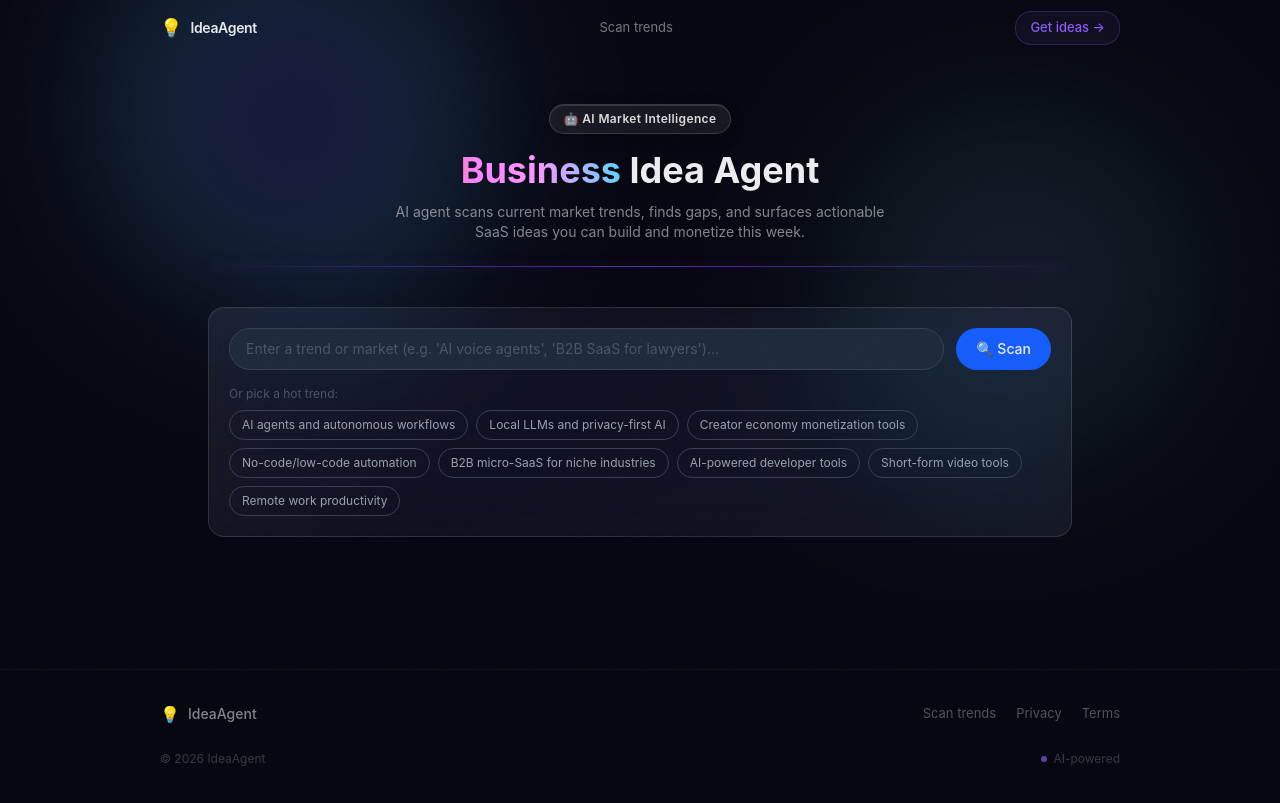
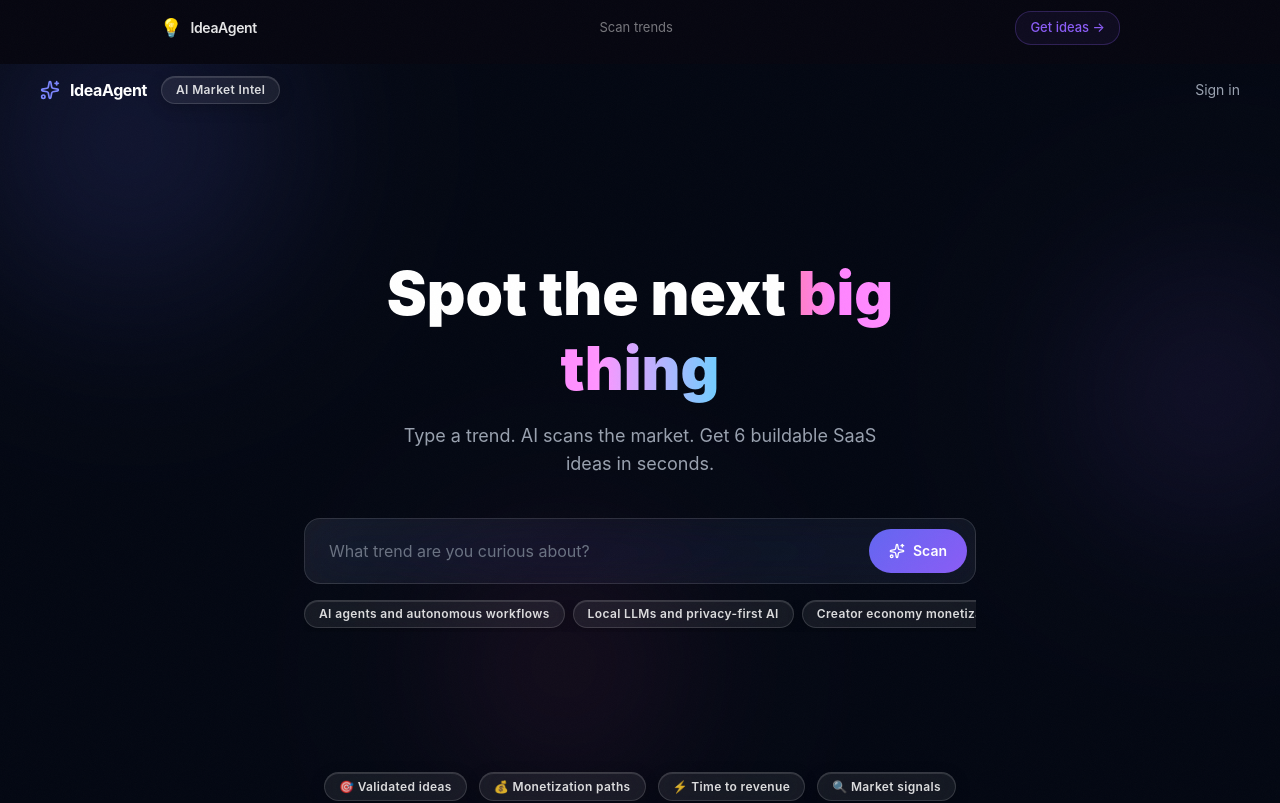
Before and after one commit to infosiva/idea-agent, a Next.js app: page / in a window 1280 px wide. Shown: the top 803 px of the page. Built offline with nearby package versions, Linux system fonts and the light colour scheme.

Commit message:
design: conversational hero archetype — chat-style hero, iridescent headline, liquid blobs

```diff
--- a/app/page.tsx
+++ b/app/page.tsx
@@ -1,6 +1,7 @@
 'use client'
 
 import { useState } from 'react'
+import { Sparkles } from 'lucide-react'
 import { BusinessIdea, TrendReport } from '@/lib/trendScanner'
 
 const SEED_TRENDS = [
@@ -118,63 +119,75 @@ export default function Home() {
   }
 
   return (
-    <div className="max-w-4xl mx-auto px-4 py-10 relative">
-      {/* Noise overlay */}
+    <div className="min-h-screen bg-gray-950 text-white relative overflow-x-hidden">
       <div className="noise-overlay" aria-hidden="true" />
 
-      {/* Liquid blobs */}
-      <div className="liquid-blob liquid-blob-1" style={{ top: '-150px', left: '-100px', width: '400px', height: '400px' }} aria-hidden="true" />
-      <div className="liquid-blob liquid-blob-2" style={{ top: '50px', right: '-100px', width: '350px', height: '350px' }} aria-hidden="true" />
+      <div className="liquid-blob liquid-blob-1" style={{ top: '-180px', left: '-120px', width: '500px', height: '500px', background: 'radial-gradient(circle, #6366f1 0%, transparent 70%)' }} aria-hidden="true" />
+      <div className="liquid-blob liquid-blob-2" style={{ top: '120px', right: '-140px', width: '420px', height: '420px', background: 'radial-gradient(circle, #8b5cf6 0%, transparent 70%)' }} aria-hidden="true" />
+      <div className="liquid-blob liquid-blob-3" style={{ bottom: '10%', left: '30%', width: '360px', height: '360px', background: 'radial-gradient(circle, #ec4899 0%, transparent 70%)' }} aria-hidden="true" />
 
-      {/* Header */}
-      <div className="mb-10 text-center relative z-10">
-        <div className="pill-glass mx-auto mb-4 w-fit">🤖 AI Market Intelligence</div>
-        <h1 className="text-3xl md:text-4xl font-bold mb-3 reveal-3d">
-          <span className="text-iridescent">Business</span> Idea Agent
+      <nav className="relative z-20 flex items-center justify-between px-6 md:px-10" style={{ height: '52px' }}>
+        <div className="flex items-center gap-2.5">
+          <Sparkles className="w-5 h-5 text-indigo-400" />
+          <span className="font-bold text-base tracking-tight">IdeaAgent</span>
+          <span className="pill-glass text-xs ml-1">AI Market Intel</span>
+        </div>
+        <a href="#" className="text-sm text-gray-400 hover:text-white transition-colors">Sign in</a>
+      </nav>
+
+      <section className="relative z-10 flex flex-col items-center justify-center min-h-[85vh] px-4 pt-6 pb-12">
+        <div className="w-full max-w-2xl text-center mb-10">
+          <h1 className="text-4xl md:text-6xl font-black leading-tight mb-4">
+            Spot the next{' '}
+            <span className="text-iridescent">big thing</span>
           </h1>
-        <p className="text-white/50 text-sm max-w-lg mx-auto reveal stagger-1">
-          AI agent scans current market trends, finds gaps, and surfaces actionable SaaS ideas you can build and monetize this week.
+          <p className="text-gray-400 text-base md:text-lg max-w-lg mx-auto">
+            Type a trend. AI scans the market. Get 6 buildable SaaS ideas in seconds.
           </p>
-        <div className="glow-line mt-6 reveal stagger-2" />
         </div>
 
-      {/* Input */}
-      <div className="glass-liquid p-5 mb-6 space-y-4 relative z-10 reveal stagger-2">
-        <div className="flex gap-3">
+        <div className="w-full max-w-2xl space-y-4">
+          <div className="glass-liquid rounded-2xl p-2 flex items-center gap-2">
             <input
               value={trend}
               onChange={e => setTrend(e.target.value)}
               onKeyDown={e => e.key === 'Enter' && !loading && scan()}
-            placeholder="Enter a trend or market (e.g. 'AI voice agents', 'B2B SaaS for lawyers')..."
-            className="flex-1 bg-gray-800 border border-gray-700 rounded-xl px-4 py-2.5 text-sm focus:outline-none focus:border-blue-500 placeholder-gray-600"
+              placeholder="What trend are you curious about?"
+              className="flex-1 bg-transparent px-4 py-3 text-sm md:text-base focus:outline-none placeholder-gray-500"
             />
             <button
               onClick={() => scan()}
               disabled={loading}
-            className="bg-blue-600 hover:bg-blue-500 disabled:opacity-50 px-5 py-2.5 rounded-xl font-medium text-sm transition-colors whitespace-nowrap"
+              style={{ background: 'linear-gradient(135deg, #6366f1, #8b5cf6)' }}
+              className="shrink-0 disabled:opacity-50 px-5 py-3 rounded-xl font-semibold text-sm transition-all hover:opacity-90 whitespace-nowrap flex items-center gap-2"
             >
-            {loading ? '⏳ Scanning...' : '🔍 Scan'}
+              <Sparkles className="w-4 h-4" />
+              {loading ? 'Scanning...' : 'Scan'}
             </button>
           </div>
 
-        {/* Seed trends */}
-        <div>
-          <p className="text-xs text-gray-600 mb-2">Or pick a hot trend:</p>
-          <div className="flex flex-wrap gap-2">
+          <div className="flex gap-2 overflow-x-auto pb-1 scrollbar-hide">
             {SEED_TRENDS.map(t => (
               <button
                 key={t}
                 onClick={() => { setTrend(t); scan(t) }}
                 disabled={loading}
-                className="text-xs border border-gray-700 hover:border-blue-600 text-gray-400 hover:text-white px-3 py-1.5 rounded-full transition-colors disabled:opacity-40"
+                className="pill-glass shrink-0 text-xs disabled:opacity-40 transition-all hover:scale-105"
               >
                 {t}
               </button>
             ))}
           </div>
         </div>
-      </div>
+      </section>
 
+      <section className="relative z-10 flex justify-center gap-3 flex-wrap px-4 pb-16 -mt-6">
+        {['🎯 Validated ideas', '💰 Monetization paths', '⚡ Time to revenue', '🔍 Market signals'].map(label => (
+          <span key={label} className="pill-glass text-sm">{label}</span>
+        ))}
+      </section>
+
+      <div className="relative z-10 max-w-4xl mx-auto px-4 pb-20">
         {error && (
           <div className="bg-red-900/30 border border-red-500/30 rounded-xl p-4 text-red-400 text-sm mb-6">
             {error}
@@ -184,16 +197,15 @@ export default function Home() {
         {loading && (
           <div className="text-center py-20 space-y-3">
             <div className="text-4xl animate-pulse">🤖</div>
-          <p className="text-gray-400 text-sm">Agent scanning market signals, Reddit, App Store gaps...</p>
+            <p className="text-gray-400 text-sm">Scanning market signals...</p>
           </div>
         )}
 
-      {/* Report */}
         {report && (
           <div className="space-y-6">
-          <div className="bg-blue-900/20 border border-blue-800/40 rounded-2xl p-5">
+            <div className="glass-liquid rounded-2xl p-5">
               <div className="flex items-center justify-between mb-2">
-              <h2 className="font-bold text-blue-300">📡 Trend: {report.trend}</h2>
+                <h2 className="font-bold text-indigo-300">📡 Trend: {report.trend}</h2>
                 <span className="text-xs text-gray-500">{report.date}</span>
               </div>
               <p className="text-sm text-gray-300 mb-3"><span className="text-yellow-400">⚡ Why now: </span>{report.whyNow}</p>
@@ -214,7 +226,9 @@ export default function Home() {
               </h3>
               <div className="grid md:grid-cols-2 gap-4">
                 {report.ideas?.sort((a, b) => b.score - a.score).map((idea, i) => (
-                <IdeaCard key={i} idea={idea} />
+                  <div key={i} className="reveal-3d">
+                    <IdeaCard idea={idea} />
+                  </div>
                 ))}
               </div>
             </div>
@@ -222,12 +236,13 @@ export default function Home() {
             <button
               onClick={() => scan(report.trend)}
               disabled={loading}
-            className="w-full border border-gray-700 hover:border-blue-600 text-gray-400 hover:text-white py-3 rounded-xl text-sm transition-colors disabled:opacity-40"
+              className="w-full border border-gray-700 hover:border-indigo-500 text-gray-400 hover:text-white py-3 rounded-xl text-sm transition-colors disabled:opacity-40"
             >
               🔄 Re-scan same trend for fresh ideas
             </button>
           </div>
         )}
       </div>
+    </div>
   )
 }
```
Lines whose indentation alone changed are shown as unchanged.
